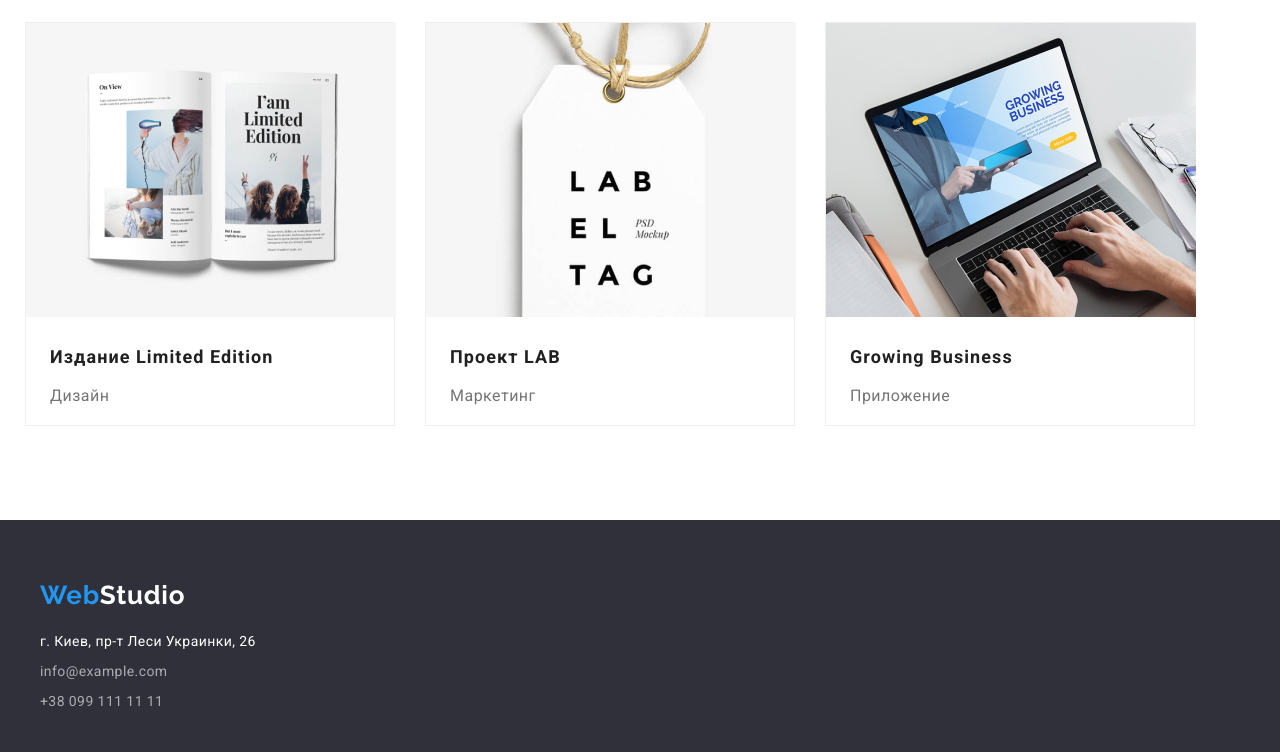
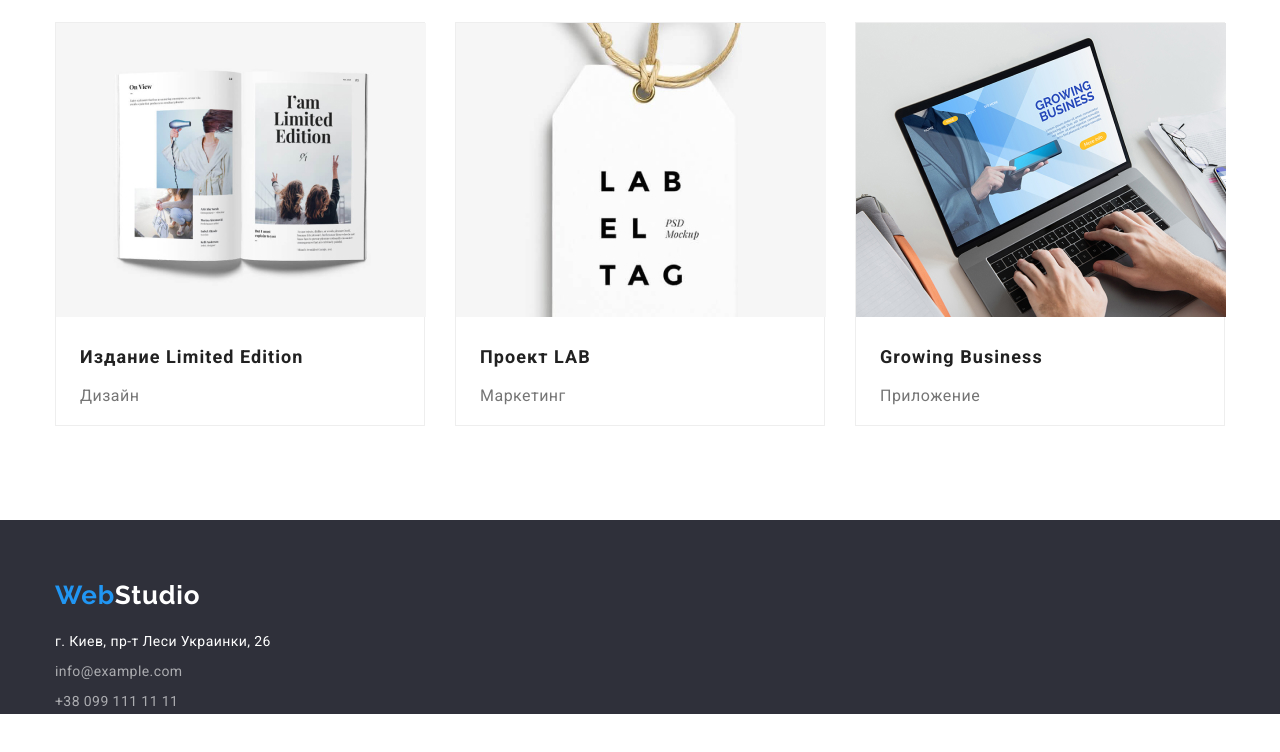
Before and after one commit to olegilchuk/goit-markup-hw-03, a plain HTML site: page portfolio.html in a window 1280 px wide. Shown: the part 1110-1862 px from the top of the page. After the commit the page ends 1824 px from the top, so only its background shows below. Drawn offline with nearby package versions, Linux system fonts and the light colour scheme.

Commit message:
goit-markup-hw-03

```diff
--- a/css/style-html.css
+++ b/css/style-html.css
@@ -65,7 +65,7 @@ body {
   }
 
 .container{
-    width: 1230px;
+    width: 1200px;
     margin: 0 auto;
     padding-left: 15px;
     padding-right: 15px;
@@ -204,7 +204,8 @@ body {
 /* _______________description_______________ */
 
 .description{
-    padding: var(--section-pt-pb) 0 var(--section-pt-pb) 0;
+    padding-top : var(--section-pt-pb);
+    padding-bottom: var(--section-pt-pb);
 }
 
 .list-description{
@@ -245,7 +246,7 @@ body {
 /* _______________us work_______________ */
 
 .uswork{
-    padding: 0 0 var(--section-pt-pb) 0;
+    padding-bottom : var(--section-pt-pb);
 }
 
 .uswork-title{
@@ -276,7 +277,8 @@ body {
 
 .usteam{
     background: var(--background-color);
-    padding: var(--section-pt-pb) 0 var(--section-pt-pb) 0px;
+    padding-top : var(--section-pt-pb);
+    padding-bottom: var(--section-pt-pb);
 }
 
 .usteam-list{
@@ -344,7 +346,8 @@ body {
 }
 
 .footer {
-    padding: 60px 0 60px 0;
+    padding-top : 60px;
+    padding-bottom: 60px;
 }
 
 .logo-word-bottom{
--- a/css/style-portfolio.css
+++ b/css/style-portfolio.css
@@ -67,7 +67,7 @@ body {
   }
 
 .container{
-    width: 1230px;
+    width: 1200px;
     margin: 0 auto;
     padding-left: 15px;
     padding-right: 15px;
@@ -165,7 +165,8 @@ body {
     display: flex;
     flex-direction: column;
     align-items: center;
-    padding: var(--section-pt-pb) 0 var(--section-pt-pb) 0 ;
+    padding-top : var(--section-pt-pb);
+    padding-bottom: var(--section-pt-pb);
 }
 
 
@@ -250,7 +251,8 @@ body {
 
 .footer{
     background: #2F303A;
-    padding: 60px 0 60px 0;
+    padding-top : 60px;
+    padding-bottom: 60px);
 }
 
 .logo-word-bottom{
```
